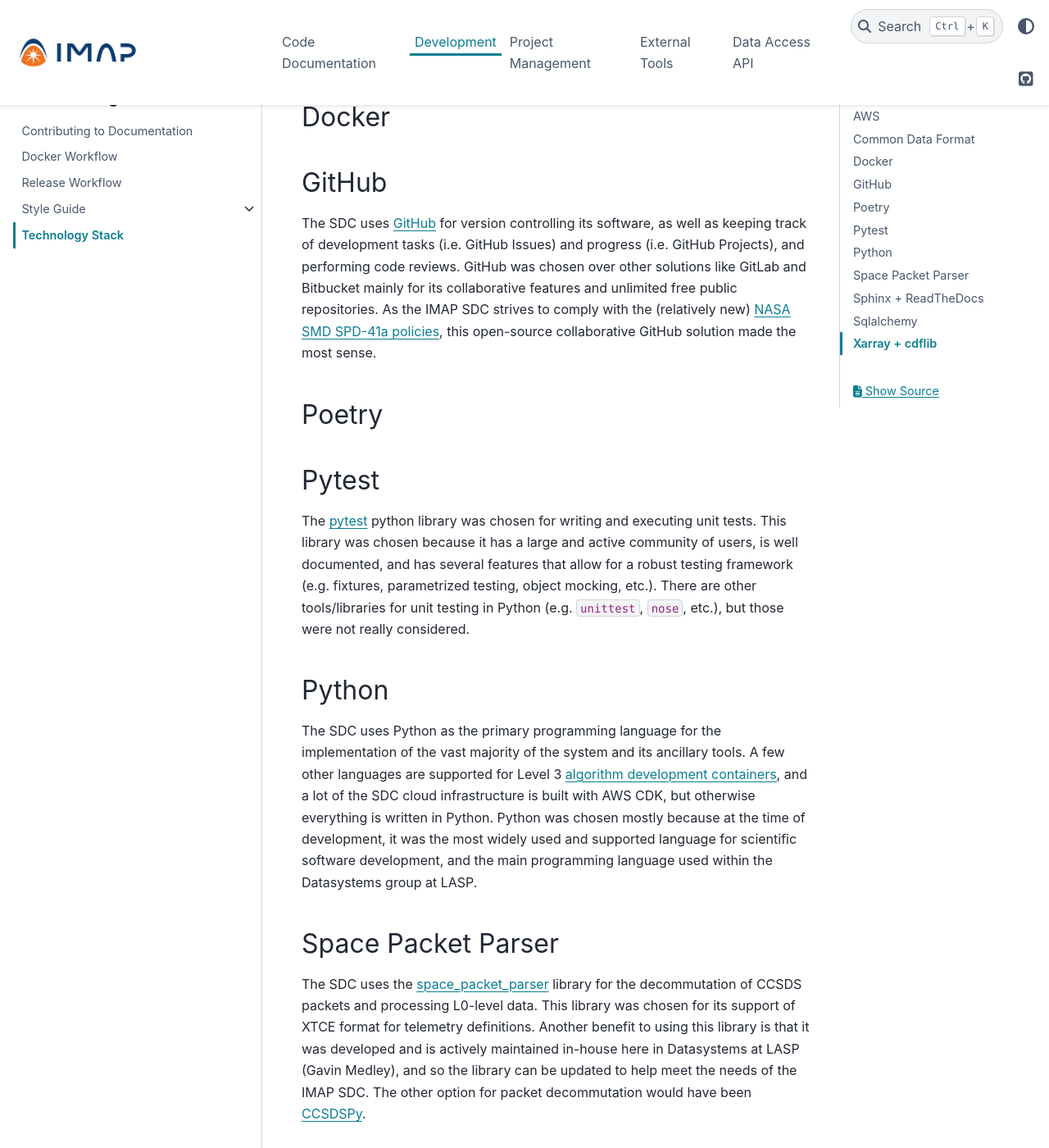
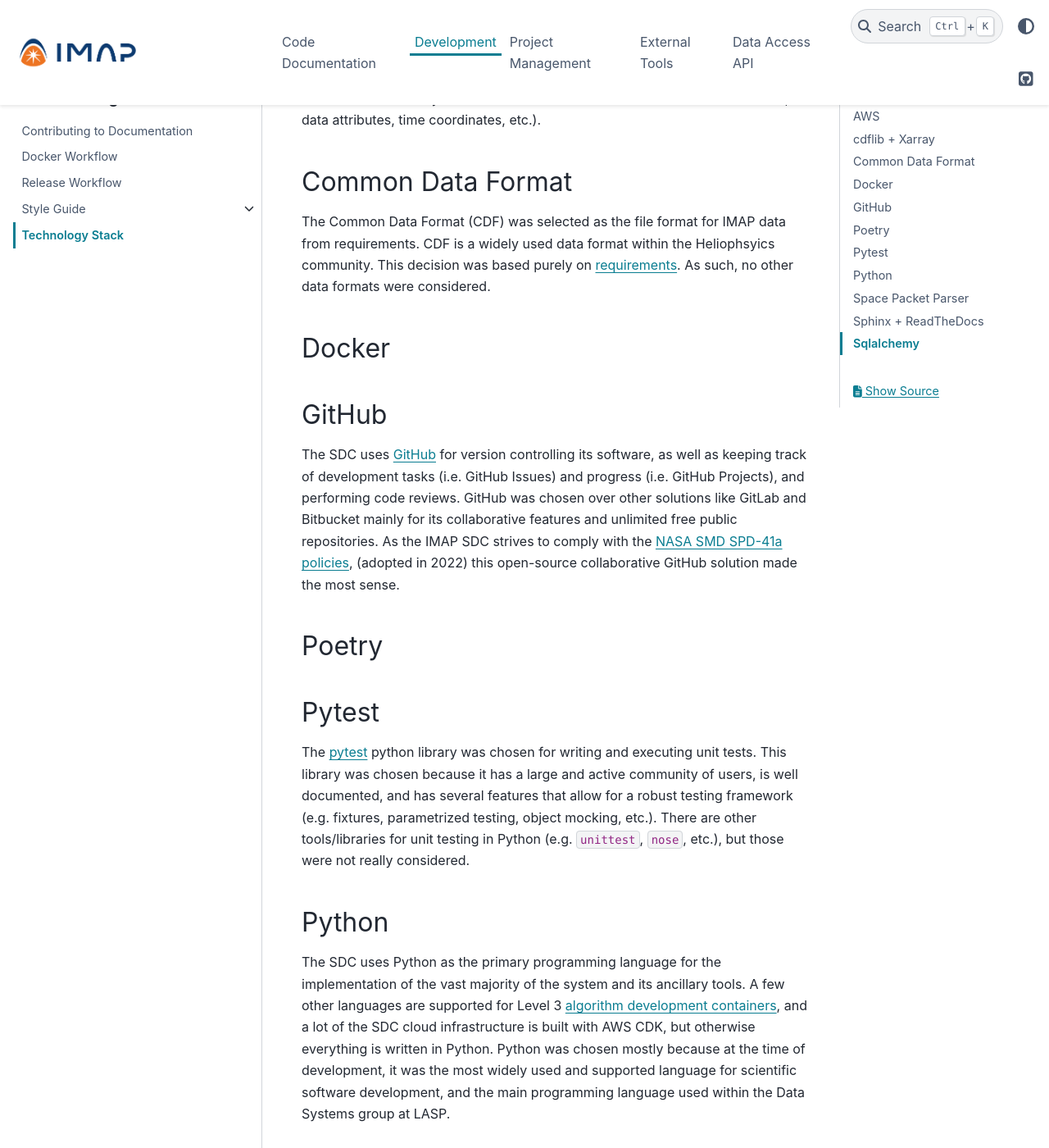
Before and after one commit to IMAP-Science-Operations-Center/imap_processing, a Sphinx documentation site: the page built from docs/source/development/technology-stack.rst, in a window 1280 px wide and 1400 px high, scrolled down 1582 px. Shown: the whole window at 82% size. Built offline with Sphinx 7.4.7 and the PyData theme 0.15.4, drawn with Linux system fonts in a browser that asks for light colours; some of the changed text lies outside the part shown.

Commit message:
Updates from PR comments/suggestions

```diff
--- a/docs/source/development/technology-stack.rst
+++ b/docs/source/development/technology-stack.rst
@@ -50,6 +50,19 @@
 S3
 ""
 
+cdflib + Xarray
+~~~~~~~~~~~~~~~
+
+The Python `xarray <https://docs.xarray.dev/en/stable/>`_ and `cdflib
+<https://cdflib.readthedocs.io>`_ libraries are used for creating data
+structures for IMAP data and reading/writing those data structures to CDF files,
+respectively.  ``cdflib`` was chosen for CDF file I/O because of its convenient
+``xarray_to_cdf()`` and ``cdf_to_xarray()`` functions. Additionally, the main
+developer for ``cdflib`` (Bryan Harter) is also a developer for the IMAP SDC,
+and so there is a lot of in-house knowledge of the library. ``xarray`` was
+chosen for its support of data structures that closely match the format of CDF
+files (i.e. use of data variables, data attributes, time coordinates, etc.).
+
 
 Common Data Format
 ~~~~~~~~~~~~~~~~~~
@@ -57,9 +70,8 @@
 The Common Data Format (CDF) was selected as the file format for IMAP data from
 requirements. CDF is a widely used data format within the Heliophsyics
 community. This decision was based purely on `requirements
-<https://lasp.colorado.edu/galaxy/display/IMAP/IMAP+SDC+to+Instrument+Team+ICD#IMAPSDCtoInstrumentTeamICD-1.3FormatStandards>`_
-and arguably would not be the top choice amongst IMAP SDC developers. As such,
-no other data formats were considered.
+<https://lasp.colorado.edu/galaxy/display/IMAP/IMAP+SDC+to+Instrument+Team+ICD#IMAPSDCtoInstrumentTeamICD-1.3FormatStandards>`_.
+As such, no other data formats were considered.
 
 Docker
 ~~~~~~
@@ -72,9 +84,10 @@
 (i.e. GitHub Issues) and progress (i.e. GitHub Projects), and performing code
 reviews. GitHub was chosen over other solutions like GitLab and Bitbucket mainly
 for its collaborative features and unlimited free public repositories. As the
-IMAP SDC strives to comply with the (relatively new) `NASA SMD SPD-41a policies
+IMAP SDC strives to comply with the `NASA SMD SPD-41a policies
 <https://smd-cms.nasa.gov/wp-content/uploads/2023/08/smd-information-policy-spd-41a.pdf>`_,
-this open-source collaborative GitHub solution made the most sense.
+(adopted in 2022) this open-source collaborative GitHub solution made the most
+sense.
 
 Poetry
 ~~~~~~
@@ -103,7 +116,7 @@
 everything is written in Python. Python was chosen mostly because at the time of
 development, it was the most widely used and supported language for scientific
 software development, and the main programming language used within the
-Datasystems group at LASP.
+Data Systems group at LASP.
 
 
 Space Packet Parser
@@ -114,7 +127,7 @@
 decommutation of CCSDS packets and processing L0-level data. This library was
 chosen for its support of XTCE format for telemetry definitions. Another benefit
 to using this library is that it was developed and is actively maintained
-in-house here in Datasystems at LASP (Gavin Medley), and so the library can be
+in-house here in Data Systems at LASP (Gavin Medley), and so the library can be
 updated to help meet the needs of the IMAP SDC. The other option for packet
 decommutation would have been `CCSDSPy <https://docs.ccsdspy.org/en/latest/>`_.
 
@@ -134,17 +147,3 @@
 
 Sqlalchemy
 ~~~~~~~~~~
-
-
-Xarray + cdflib
-~~~~~~~~~~~~~~~
-
-The Python `xarray <https://docs.xarray.dev/en/stable/>`_ and `cdflib
-<https://cdflib.readthedocs.io>`_ libraries are used for creating data
-structures for IMAP data and reading/writing those data structures to CDF files,
-respectively.  ``cdflib`` was chosen for CDF file I/O because of its convenient
-``xarray_to_cdf()`` and ``cdf_to_xarray()`` functions. Additionally, the main
-developer for ``cdflib`` (Bryan Harter) is also a developer for the IMAP SDC,
-and so there is a lot of in-house knowledge of the library. ``xarray`` was
-chosen for its support of data structures that closely match the format of CDF
-files (i.e. use of data variables, data attributes, time coordinates, etc.).
```
